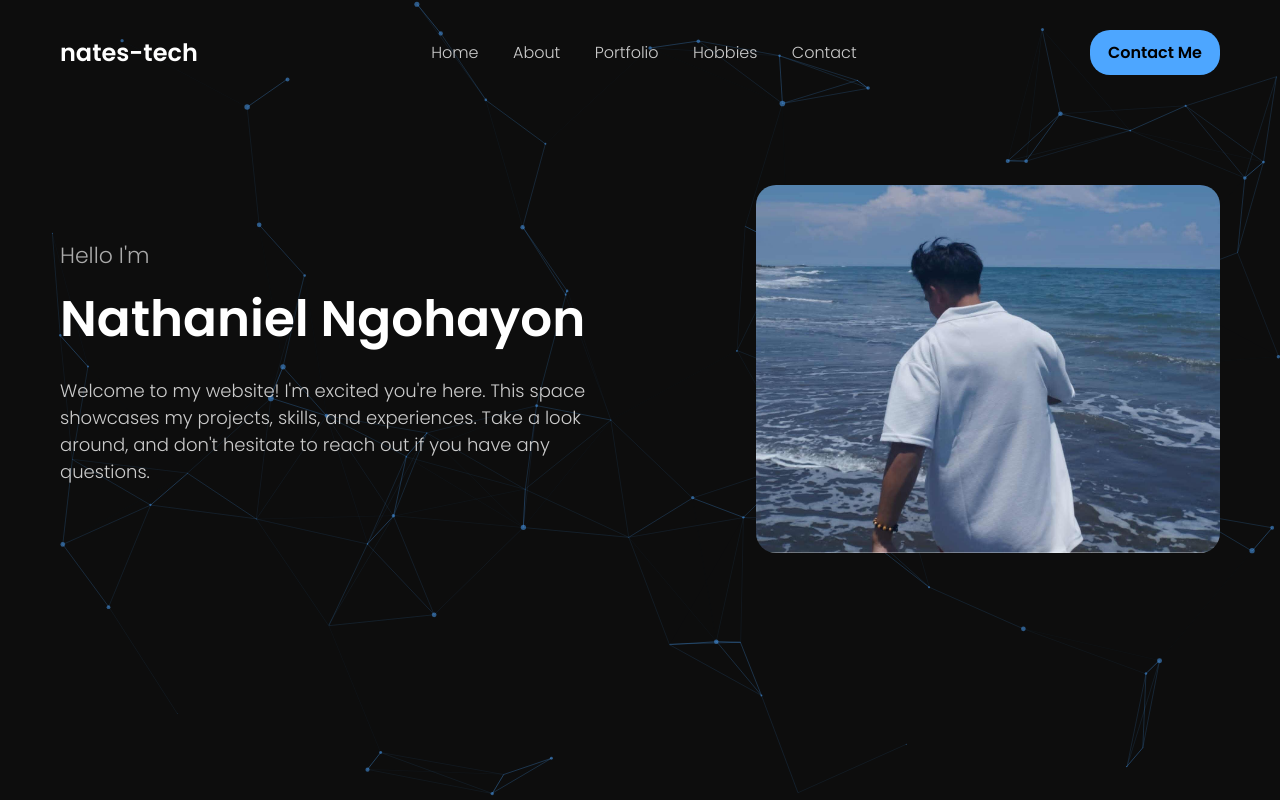
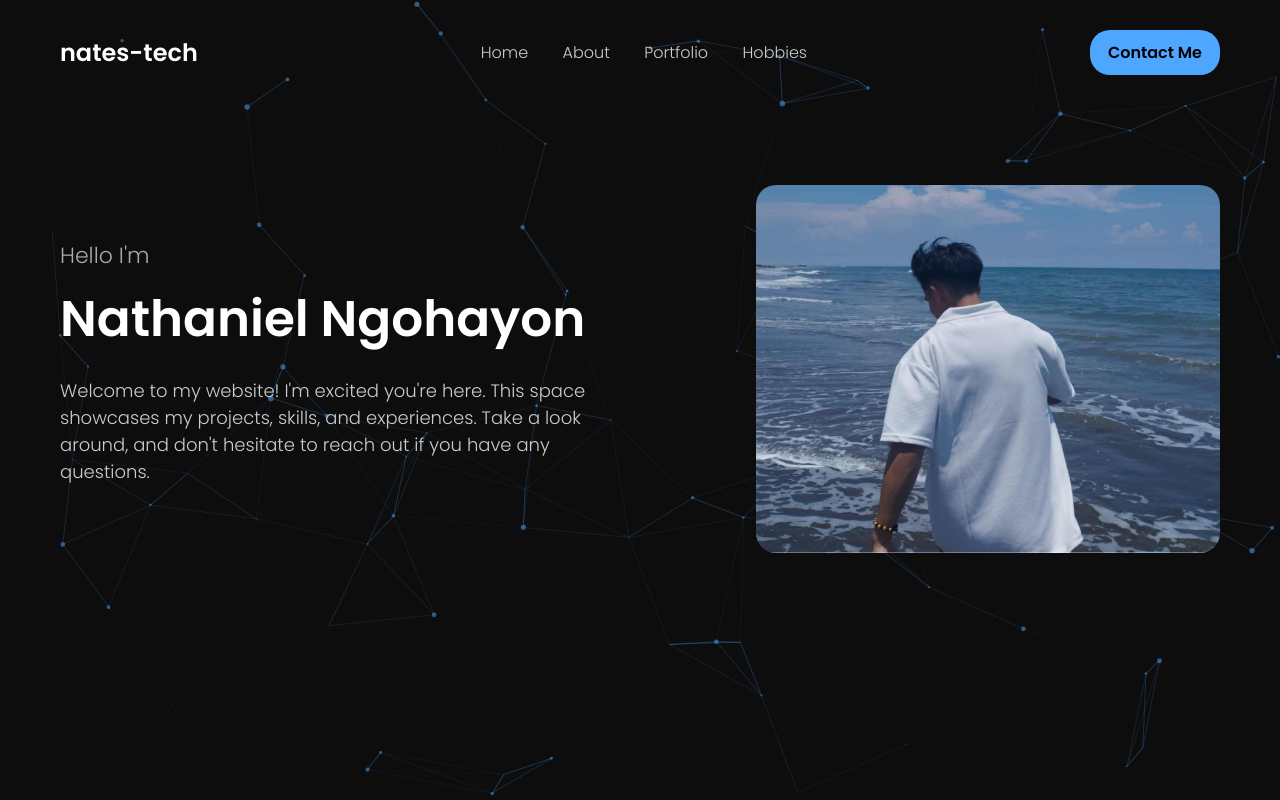
Before and after one commit to nates-tech/nates-tech.github.io, a plain HTML site: page index.html in a window 1280 px wide. Drawn offline with nearby package versions, Linux system fonts and the light colour scheme.

Commit message:
Update index.html

```diff
--- a/index.html
+++ b/index.html
@@ -207,7 +207,7 @@
       <a href="about.html">About</a>
       <a href="Profile.html">Portfolio</a>
       <a href="blog.html">Hobbies</a>
-      <a href="Contact.html">Contact</a>
+
     </nav>
     <a href="Contact.html" class="contact-btn">Contact Me</a>
   </header>
```
